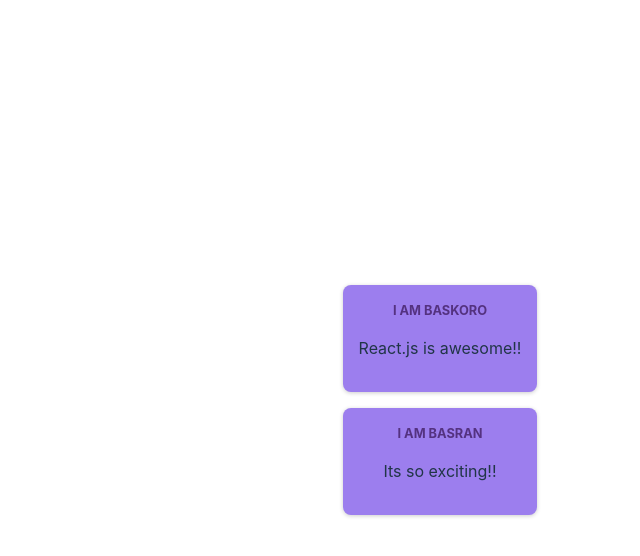
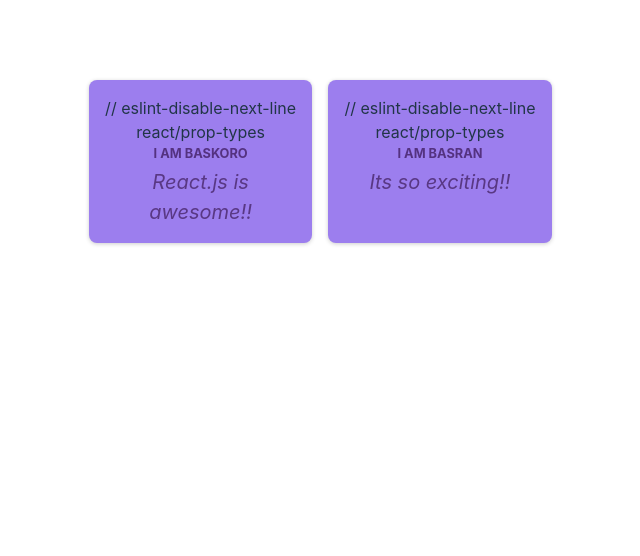
Before and after one commit to BaskoroR725/BaskoroR725-1.Academind-React-crash-course, a React (Vite) app: page / in a window 1280 px wide. Shown: the top 556 px of the page, without its empty margins (200-840 px from the left). Built offline with nearby package versions, Linux system fonts and the light colour scheme.

Commit message:
updating component with postlist component

```diff
--- a/eslint.config.js
+++ b/eslint.config.js
@@ -29,6 +29,7 @@ export default [
       ...react.configs['jsx-runtime'].rules,
       ...reactHooks.configs.recommended.rules,
       'react/jsx-no-target-blank': 'off',
+      'react/prop-types': 'off',
       'react-refresh/only-export-components': [
         'warn',
         { allowConstantExport: true },
--- a/src/App.jsx
+++ b/src/App.jsx
@@ -1,12 +1,11 @@
 import './App.css'
-import Post from './components/Posts'
+import PostList from './components/PostLists'
 
 function App() {
 
   return (
     <>
-    <Post author ='I am Baskoro'  body='React.js is awesome!!' />
-    <Post author ='I am Basran'  body='Its so exciting!!' />
+    <PostList/>
     </>
   )
 }
--- a/src/components/Posts.jsx
+++ b/src/components/Posts.jsx
@@ -1,10 +1,11 @@
-import classes from './Posts.module.css'
+import classes from "./Posts.module.css"
 
 function Post(props){
     return (
-        <div className = {classes.post}>
+        <div className ={classes.post}>
+            // eslint-disable-next-line react/prop-types
             <p className ={classes.author}>{props.author}</p>
-            <p classNames = {classes.body}>{props.body}</p>
+            <p className ={classes.body}>{props.body}</p>
         </div>
     );
 }
--- a/src/index.css
+++ b/src/index.css
@@ -25,7 +25,6 @@ a:hover {
 body {
   margin: 0;
   display: flex;
-  place-items: center;
   min-width: 320px;
   min-height: 100vh;
 }
```
